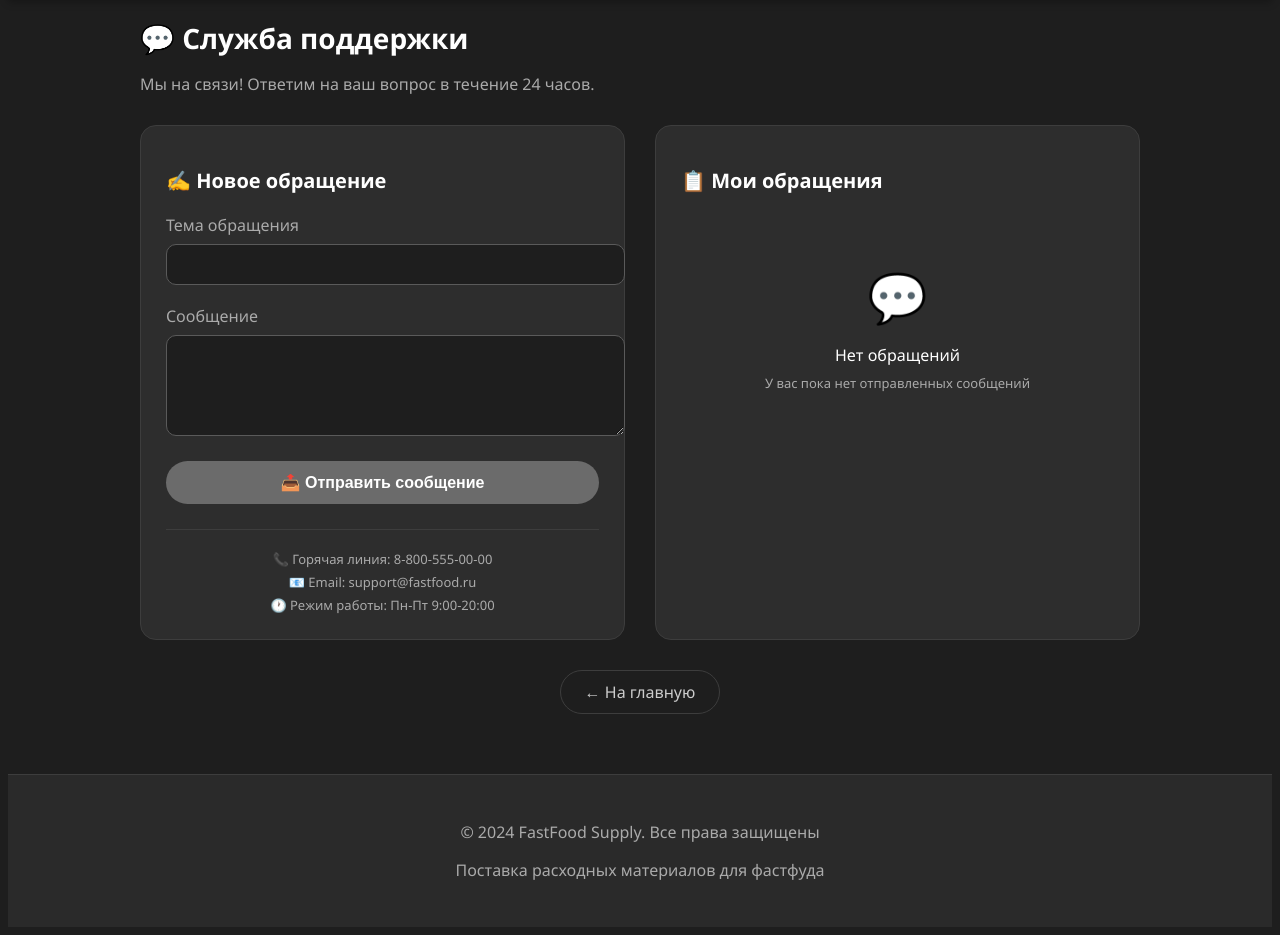
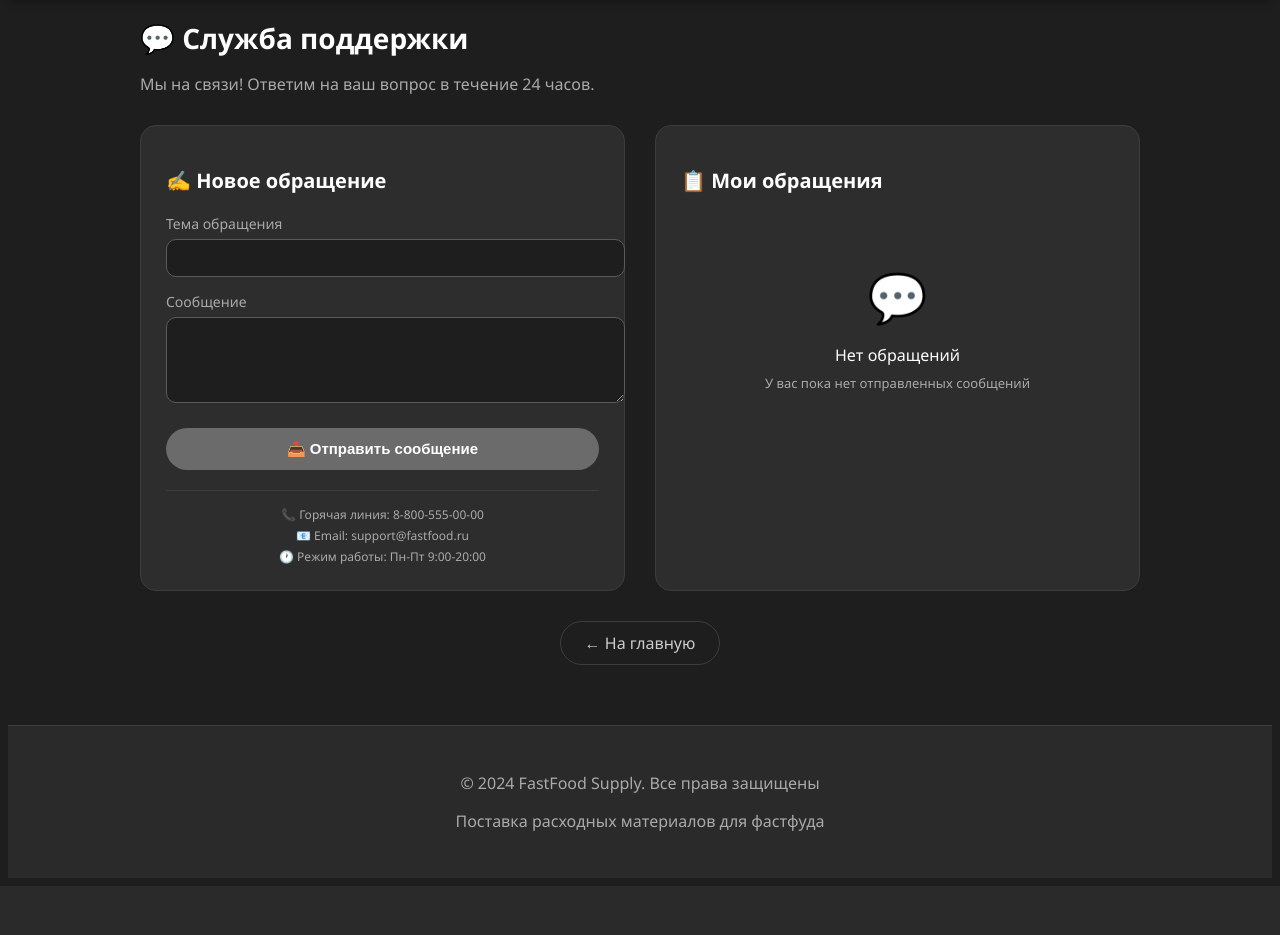
Before and after one commit to prohorenkov413-png/fastfood-supply, a Django app: page /support/ in a window 1280 px wide. Shown: the part 68-1003 px from the top of the page. After the commit the page ends 899 px from the top, so only its background shows below. Run offline with Django 5.2, Linux system fonts and the light colour scheme; a user stored in the database is signed in; data that the repository does not hold is empty.

Commit message:
Уменьшены отступы в форме поддержки

```diff
--- a/shop/templates/shop/support.html
+++ b/shop/templates/shop/support.html
@@ -17,28 +17,30 @@
     <form method="post">
         {% csrf_token %}
 
-                <div style="margin-bottom: 20px;">
-                    <label style="display: block; margin-bottom: 8px; font-weight: 500; color: #aaaaaa;">Тема обращения</label>
+        <!-- Поле Тема (компактно) -->
+        <div style="margin-bottom: 15px;">
+            <label style="display: block; margin-bottom: 6px; font-weight: 500; color: #aaaaaa; font-size: 14px;">Тема обращения</label>
             <input type="text" name="subject" required
-                           style="width: 100%; padding: 12px; border: 1px solid #5a5a5a; border-radius: 10px; background: #1e1e1e; color: #cccccc;">
+                   style="width: 100%; padding: 10px 12px; border: 1px solid #5a5a5a; border-radius: 10px; background: #1e1e1e; color: #cccccc; font-size: 14px;">
         </div>
 
+        <!-- Поле Сообщение (компактно) -->
         <div style="margin-bottom: 20px;">
-                    <label style="display: block; margin-bottom: 8px; font-weight: 500; color: #aaaaaa;">Сообщение</label>
-                    <textarea name="message" rows="5" required
-                              style="width: 100%; padding: 12px; border: 1px solid #5a5a5a; border-radius: 10px; background: #1e1e1e; color: #cccccc; resize: vertical;"></textarea>
+            <label style="display: block; margin-bottom: 6px; font-weight: 500; color: #aaaaaa; font-size: 14px;">Сообщение</label>
+            <textarea name="message" rows="4" required
+                      style="width: 100%; padding: 10px 12px; border: 1px solid #5a5a5a; border-radius: 10px; background: #1e1e1e; color: #cccccc; font-size: 14px; resize: vertical;"></textarea>
         </div>
 
-                <button type="submit" style="width: 100%; background: #6b6b6b; color: white; font-weight: 600; border: none; padding: 12px; border-radius: 40px; font-size: 16px; cursor: pointer; transition: background 0.2s;">
+        <button type="submit" style="width: 100%; background: #6b6b6b; color: white; font-weight: 600; border: none; padding: 12px; border-radius: 40px; font-size: 15px; cursor: pointer;">
             📤 Отправить сообщение
         </button>
     </form>
 
     <!-- Контакты -->
-            <div style="margin-top: 25px; padding-top: 20px; border-top: 1px solid #3d3d3d;">
-                <div style="font-size: 13px; color: #aaaaaa; text-align: center;">
-                    <div style="margin-bottom: 5px;">📞 Горячая линия: 8-800-555-00-00</div>
-                    <div style="margin-bottom: 5px;">📧 Email: support@fastfood.ru</div>
+    <div style="margin-top: 20px; padding-top: 15px; border-top: 1px solid #3d3d3d;">
+        <div style="font-size: 12px; color: #aaaaaa; text-align: center;">
+            <div style="margin-bottom: 4px;">📞 Горячая линия: 8-800-555-00-00</div>
+            <div style="margin-bottom: 4px;">📧 Email: support@fastfood.ru</div>
             <div>🕐 Режим работы: Пн-Пт 9:00-20:00</div>
         </div>
     </div>
```
Lines whose indentation alone changed are shown as unchanged.
